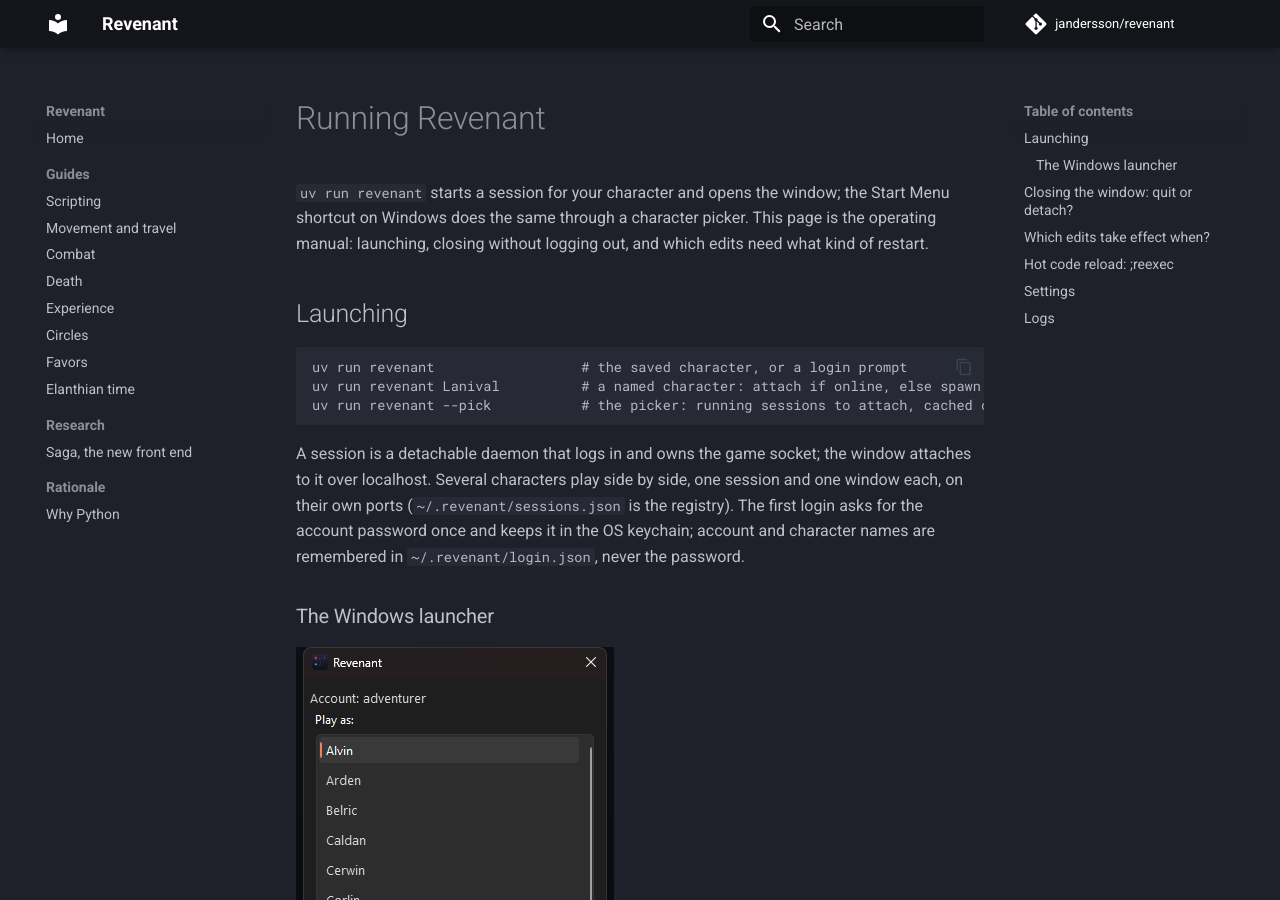
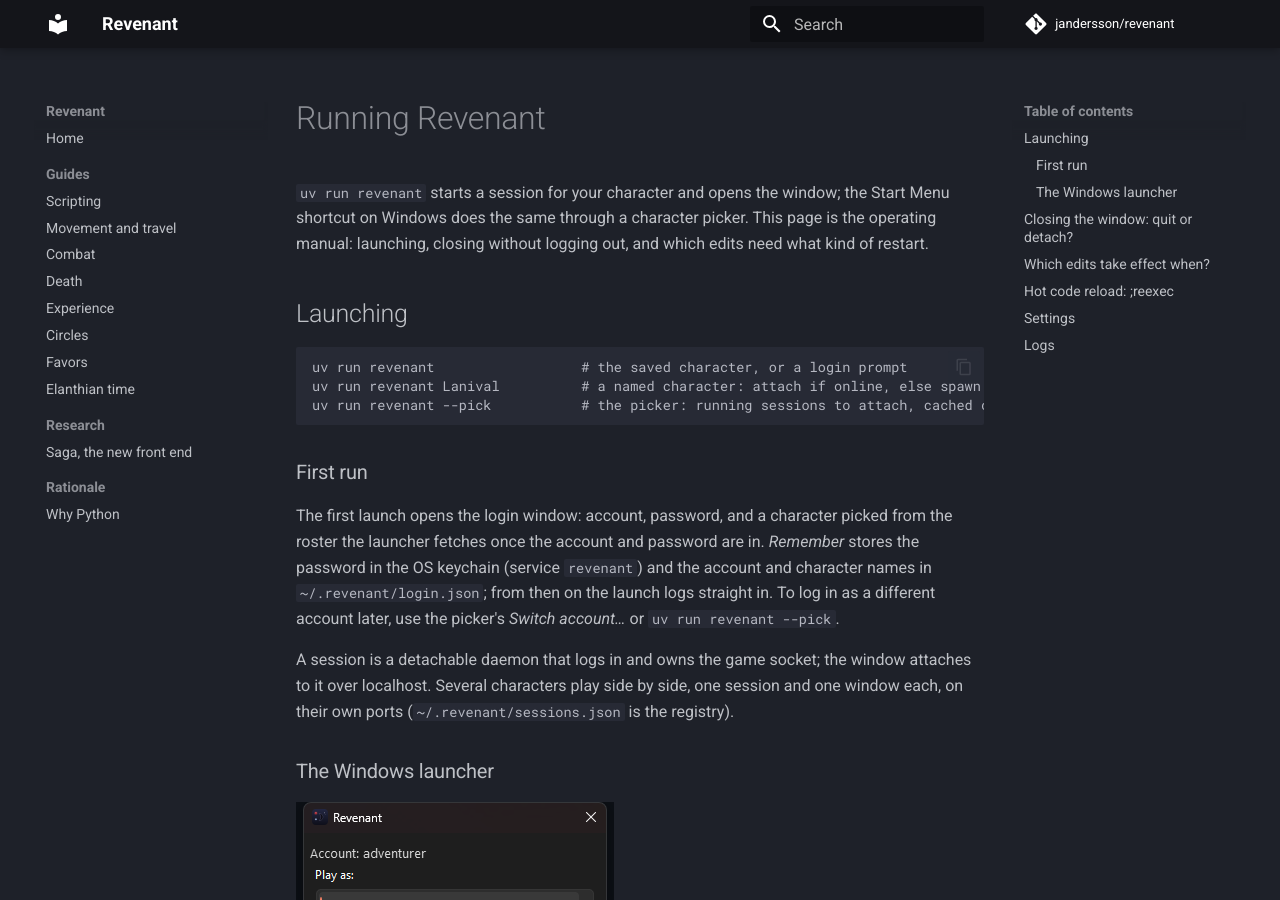
Before and after one commit to jandersson/revenant, an MkDocs documentation site: the page built from docs/running.md, in a window 1280 px wide and 900 px high. Built offline with MkDocs 1.6.1 and Material for MkDocs 9.7.7, drawn with Linux system fonts in a browser that asks for light colours; comment, search, counter and statistics services are not loaded.

Commit message:
docs: install instructions a newcomer can follow
The quick start assumed a checkout and skipped the first run. It now
names the prerequisites (git, uv, an account; uv brings its own
Python), clones, syncs, and says what the first launch does: the login
window, the roster fetch, what remember stores where, the Connected
status, the map download on first use. Windows shortcut and macOS app
commands are spelled out. running.md gains the same first-run note.

Co-Authored-By: Claude Fable 5.1 <noreply@anthropic.com>

````diff
--- a/docs/running.md
+++ b/docs/running.md
@@ -10,7 +10,11 @@ uv run revenant Lanival          # a named character: attach if online, else spa
 uv run revenant --pick           # the picker: running sessions to attach, cached characters to launch
 ```
 
-A session is a detachable daemon that logs in and owns the game socket; the window attaches to it over localhost. Several characters play side by side, one session and one window each, on their own ports (`~/.revenant/sessions.json` is the registry). The first login asks for the account password once and keeps it in the OS keychain; account and character names are remembered in `~/.revenant/login.json`, never the password.
+### First run
+
+The first launch opens the login window: account, password, and a character picked from the roster the launcher fetches once the account and password are in. *Remember* stores the password in the OS keychain (service `revenant`) and the account and character names in `~/.revenant/login.json`; from then on the launch logs straight in. To log in as a different account later, use the picker's *Switch account…* or `uv run revenant --pick`.
+
+A session is a detachable daemon that logs in and owns the game socket; the window attaches to it over localhost. Several characters play side by side, one session and one window each, on their own ports (`~/.revenant/sessions.json` is the registry).
 
 ### The Windows launcher
 
````
Also changed, not shown: README.md (+20 -5 lines).
